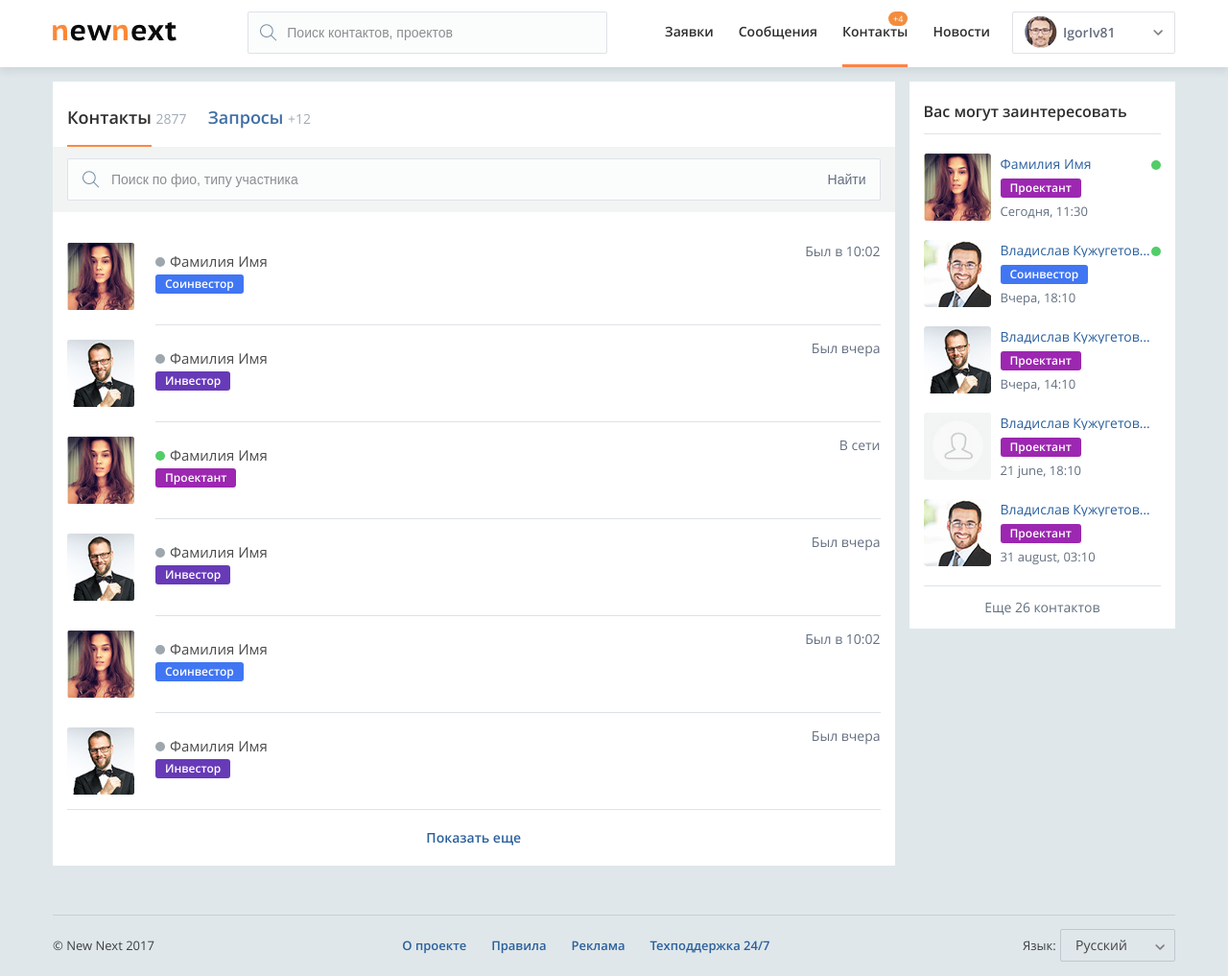
After one commit to DmitrySultanov/depo.newnext, a PHP site: page /7_contacts.php in a window 1280 px wide. The commit adds this page. Shown: the whole page at 96% size. Run offline with PHP 8.4, Linux system fonts and the light colour scheme; some libraries are stand-ins or nearby versions.

Commit message:
contacts

```diff
--- a/2_1_user_innovator.php
+++ b/2_1_user_innovator.php
@@ -163,7 +163,7 @@
 						</div>
 
 						<div class="side-block recommended">
-							<div class="tabs-wrapper ">
+							<div class="tabs-wrapper">
 								<div class="sb-title">
 									<button type="button" class="remove-btn"></button>
 									<ul class="tabs">
--- /dev/null
+++ b/7_contacts.php
@@ -0,0 +1,453 @@
+<!DOCTYPE html>
+<html lang="ru">
+<head>
+	<meta charset="UTF-8">
+	<title>Сеть контакты</title>
+	<? include('inc/head.php'); ?>
+</head>
+<body class="gray">
+	<div class="mess_screen"></div>
+	<div class="wrapper">
+		<header>
+			<div class="container clearfix">
+				<div class="logo"><a href="#"><img src="templates/img/logo.jpg" alt=""/></a></div>
+				<button class="menu-btn" type="button">
+					<span class="line"></span>
+					<span class="line"></span>
+					<span class="line"></span>
+				</button>
+				<div class="auth-user more-info">
+					<div class="visible-info">
+						<img src="templates/img/user_small1.jpg" height="34" width="34" alt=""/>
+						<span>IgorIv81</span>
+					</div>
+					<ul class="hidden-info">
+						<li><a class="user-info-link" href="#"><i class="panton c">u</i> Редактировать профиль</a></li>
+						<li><a class="user-info-link" href="#"><i class="panton c">i</i> Настройки</a></li>
+						<li><a class="user-info-link" href="#"><i class="panton c">Y</i> Выход</a></li>
+					</ul>
+				</div>
+				<ul class="nav">
+					<li><a href="#">Заявки</a></li>
+					<li><a href="#">Сообщения</a>
+					</li>
+					<li class="active"><a href="#">Контакты</a><div class="counter">+4</div></li>
+					<li><a href="#">Новости</a></li>
+				</ul>
+				<div class="search-panel">
+					<div class="form">
+						<form action="" target="post_form">
+							<div class="element">
+								<input type="text" name="search" placeholder="Поиск контактов, проектов" />
+								<button type="submit"></button>
+							</div>
+						</form>
+					</div>
+				</div>
+			</div>
+
+			<? include('inc/mobile_menu.php'); ?>
+		</header>
+		<div class="user-template">
+			<div class="container">
+				<div class="sides clearfix">
+					<div class="centerside tabs-wrapper contacts">
+						<div class="side-block">
+							<ul class="tabs">
+								<li class="active"><span>Контакты</span> <i>2877</i></li>
+								<li><span>Запросы</span> <i>+12</i></li>
+							</ul>
+						</div>
+						<div class="search-form-dialogs form">
+							<form action="" target="post_form">
+								<div class="element">
+									<input type="text" name="search" placeholder="Поиск по фио, типу участника" />
+									<button type="submit">Найти</button>
+								</div>
+							</form>
+						</div>
+						<div class="side-block">
+							<ul class="tab_content">
+								<li>
+									<div class="s-messages">
+										<ul class="mes-list">
+											<li>
+												<div class="hover"></div>
+												<a href="#"></a>
+												<img src="templates/img/user_pic2.jpg" alt=""/>
+												<div class="s-contact-info">
+													<div class="contact-name"><i class="offline"></i>Фамилия Имя</div>
+													<div class="contact-status coinvestor">Соинвестор</div>
+
+													<div class="right-mes-desc">
+														<span class="time">Был в 10:02</span>
+													</div>
+												</div>
+											</li>
+											<li>
+												<div class="hover"></div>
+												<a href="#"></a>
+												<img src="templates/img/user_pic1.jpg" alt=""/>
+												<div class="s-contact-info">
+													<div class="contact-name"><i class="offline"></i>Фамилия Имя</div>
+													<div class="contact-status investor">Инвестор</div>
+
+													<div class="right-mes-desc">
+														<span class="time">Был вчера</span>
+													</div>
+												</div>
+											</li>
+											<li>
+												<div class="hover"></div>
+												<a href="#"></a>
+												<img src="templates/img/user_pic2.jpg" alt=""/>
+												<div class="s-contact-info">
+													<div class="contact-name"><i class="online"></i>Фамилия Имя</div>
+													<div class="contact-status proektant">Проектант</div>
+
+													<div class="right-mes-desc">
+														<span class="time">В сети</span>
+													</div>
+												</div>
+											</li>
+											<li>
+												<div class="hover"></div>
+												<a href="#"></a>
+												<img src="templates/img/user_pic1.jpg" alt=""/>
+												<div class="s-contact-info">
+													<div class="contact-name"><i class="offline"></i>Фамилия Имя</div>
+													<div class="contact-status investor">Инвестор</div>
+
+													<div class="right-mes-desc">
+														<span class="time">Был вчера</span>
+													</div>
+												</div>
+											</li>
+											<li>
+												<div class="hover"></div>
+												<a href="#"></a>
+												<img src="templates/img/user_pic2.jpg" alt=""/>
+												<div class="s-contact-info">
+													<div class="contact-name"><i class="offline"></i>Фамилия Имя</div>
+													<div class="contact-status coinvestor">Соинвестор</div>
+
+													<div class="right-mes-desc">
+														<span class="time">Был в 10:02</span>
+													</div>
+												</div>
+											</li>
+											<li>
+												<div class="hover"></div>
+												<a href="#"></a>
+												<img src="templates/img/user_pic1.jpg" alt=""/>
+												<div class="s-contact-info">
+													<div class="contact-name"><i class="offline"></i>Фамилия Имя</div>
+													<div class="contact-status investor">Инвестор</div>
+
+													<div class="right-mes-desc">
+														<span class="time">Был вчера</span>
+													</div>
+												</div>
+											</li>
+										</ul>
+									</div>
+									<div class="_hidden pt0">
+										<div class="s-messages">
+										<ul class="mes-list">
+											<li>
+												<div class="hover"></div>
+												<a href="#"></a>
+												<img src="templates/img/user_pic2.jpg" alt=""/>
+												<div class="s-contact-info">
+													<div class="contact-name"><i class="offline"></i>Фамилия Имя</div>
+													<div class="contact-status coinvestor">Соинвестор</div>
+
+													<div class="right-mes-desc">
+														<span class="time">Был в 10:02</span>
+													</div>
+												</div>
+											</li>
+											<li>
+												<div class="hover"></div>
+												<a href="#"></a>
+												<img src="templates/img/user_pic1.jpg" alt=""/>
+												<div class="s-contact-info">
+													<div class="contact-name"><i class="offline"></i>Фамилия Имя</div>
+													<div class="contact-status investor">Инвестор</div>
+
+													<div class="right-mes-desc">
+														<span class="time">Был вчера</span>
+													</div>
+												</div>
+											</li>
+											<li>
+												<div class="hover"></div>
+												<a href="#"></a>
+												<img src="templates/img/user_pic2.jpg" alt=""/>
+												<div class="s-contact-info">
+													<div class="contact-name"><i class="online"></i>Фамилия Имя</div>
+													<div class="contact-status proektant">Проектант</div>
+
+													<div class="right-mes-desc">
+														<span class="time">В сети</span>
+													</div>
+												</div>
+											</li>
+										</ul>
+									</div>
+									</div>
+									<button type="button" class="see_more mt0">Показать еще</button>
+								</li>
+								<li>
+									<div class="s-messages">
+										<ul class="mes-list">
+											<li>
+												<div class="hover"></div>
+												<a href="#"></a>
+												<img src="templates/img/user_pic2.jpg" alt=""/>
+												<div class="s-contact-info">
+													<div class="contact-name"><i class="offline"></i>Фамилия Имя</div>
+													<div class="contact-status coinvestor">Соинвестор</div>
+
+													<div class="right-mes-desc">
+														<span class="time">Был в 10:02</span>
+													</div>
+												</div>
+											</li>
+											<li>
+												<div class="hover"></div>
+												<a href="#"></a>
+												<img src="templates/img/user_pic1.jpg" alt=""/>
+												<div class="s-contact-info">
+													<div class="contact-name"><i class="offline"></i>Фамилия Имя</div>
+													<div class="contact-status investor">Инвестор</div>
+
+													<div class="right-mes-desc">
+														<span class="time">Был вчера</span>
+													</div>
+												</div>
+											</li>
+											<li>
+												<div class="hover"></div>
+												<a href="#"></a>
+												<img src="templates/img/user_pic2.jpg" alt=""/>
+												<div class="s-contact-info">
+													<div class="contact-name"><i class="online"></i>Фамилия Имя</div>
+													<div class="contact-status proektant">Проектант</div>
+
+													<div class="right-mes-desc">
+														<span class="time">В сети</span>
+													</div>
+												</div>
+											</li>
+											<li>
+												<div class="hover"></div>
+												<a href="#"></a>
+												<img src="templates/img/user_pic1.jpg" alt=""/>
+												<div class="s-contact-info">
+													<div class="contact-name"><i class="offline"></i>Фамилия Имя</div>
+													<div class="contact-status investor">Инвестор</div>
+
+													<div class="right-mes-desc">
+														<span class="time">Был вчера</span>
+													</div>
+												</div>
+											</li>
+											<li>
+												<div class="hover"></div>
+												<a href="#"></a>
+												<img src="templates/img/user_pic2.jpg" alt=""/>
+												<div class="s-contact-info">
+													<div class="contact-name"><i class="offline"></i>Фамилия Имя</div>
+													<div class="contact-status coinvestor">Соинвестор</div>
+
+													<div class="right-mes-desc">
+														<span class="time">Был в 10:02</span>
+													</div>
+												</div>
+											</li>
+											<li>
+												<div class="hover"></div>
+												<a href="#"></a>
+												<img src="templates/img/user_pic1.jpg" alt=""/>
+												<div class="s-contact-info">
+													<div class="contact-name"><i class="offline"></i>Фамилия Имя</div>
+													<div class="contact-status investor">Инвестор</div>
+
+													<div class="right-mes-desc">
+														<span class="time">Был вчера</span>
+													</div>
+												</div>
+											</li>
+											<li>
+												<div class="hover"></div>
+												<a href="#"></a>
+												<img src="templates/img/user_pic3.jpg" alt=""/>
+												<div class="s-contact-info">
+													<div class="contact-name"><i class="online"></i>Фамилия Имя</div>
+													<div class="contact-status coinvestor">Соинвестор</div>
+
+													<div class="right-mes-desc">
+														<span class="time">В сети</span>
+													</div>
+												</div>
+											</li>
+											<li>
+												<div class="hover"></div>
+												<a href="#"></a>
+												<img src="templates/img/user_pic1.jpg" alt=""/>
+												<div class="s-contact-info">
+													<div class="contact-name"><i class="online"></i>Фамилия Имя</div>
+													<div class="contact-status investor">Инвестор</div>
+
+													<div class="right-mes-desc">
+														<span class="time">В сети</span>
+													</div>
+												</div>
+											</li>
+										</ul>
+									</div>
+									<div class="_hidden pt0">
+										<div class="s-messages">
+										<ul class="mes-list">
+											<li>
+												<div class="hover"></div>
+												<a href="#"></a>
+												<img src="templates/img/user_pic2.jpg" alt=""/>
+												<div class="s-contact-info">
+													<div class="contact-name"><i class="offline"></i>Фамилия Имя</div>
+													<div class="contact-status coinvestor">Соинвестор</div>
+
+													<div class="right-mes-desc">
+														<span class="time">Был в 10:02</span>
+													</div>
+												</div>
+											</li>
+											<li>
+												<div class="hover"></div>
+												<a href="#"></a>
+												<img src="templates/img/user_pic1.jpg" alt=""/>
+												<div class="s-contact-info">
+													<div class="contact-name"><i class="offline"></i>Фамилия Имя</div>
+													<div class="contact-status investor">Инвестор</div>
+
+													<div class="right-mes-desc">
+														<span class="time">Был вчера</span>
+													</div>
+												</div>
+											</li>
+										</ul>
+									</div>
+									</div>
+									<button type="button" class="see_more mt0">Показать еще</button>
+								</li>
+							</ul>
+						</div>
+					</div>
+
+					<div class="rightside">
+						<div class="side-block">
+							<div class="sb-title">
+								<em>Вас могут заинтересовать</em>
+							</div>
+							<div class="t-contacts featured">
+								<div class="t-contact online">
+									<a href="#"></a>
+									<div class="flex">
+										<img src="templates/img/user_pic2.jpg" alt=""/>
+										<div class="t-contact-info">
+											<span class="close"><a href="#"><img src="templates/img/close2.png" alt=""></a></span>
+											<div class="contact-name">Фамилия Имя</div>
+											<div class="contact-status proektant">Проектант</div>
+											<div class="time">Сегодня, 11:30</div>
+										</div>
+									</div>
+								</div>
+								<div class="t-contact online">
+									<a href="#"></a>
+									<div class="flex">
+										<img src="templates/img/user_pic3.jpg" alt=""/>
+										<div class="t-contact-info">
+											<span class="close"><a href="#"><img src="templates/img/close2.png" alt=""></a></span>
+											<div class="contact-name">Владислав Кужугетовичer</div>
+											<div class="contact-status coinvestor">Соинвестор</div>
+											<div class="time">Вчера, 18:10</div>
+										</div>
+									</div>
+								</div>
+								<div class="t-contact">
+									<a href="#"></a>
+									<div class="flex">
+										<img src="templates/img/user_pic1.jpg" alt=""/>
+										<div class="t-contact-info">
+											<span class="close"><a href="#"><img src="templates/img/close2.png" alt=""></a></span>
+											<div class="contact-name">Владислав Кужугетовичer</div>
+											<div class="contact-status proektant">Проектант</div>
+											<div class="time">Вчера, 14:10</div>
+										</div>
+									</div>
+								</div>
+								<div class="t-contact">
+									<a href="#"></a>
+									<div class="flex">
+										<img src="templates/img/user_default.jpg" alt=""/>
+										<div class="t-contact-info">
+											<span class="close"><a href="#"><img src="templates/img/close2.png" alt=""></a></span>
+											<div class="contact-name">Владислав Кужугетовичer</div>
+											<div class="contact-status proektant">Проектант</div>
+											<div class="time">21 june, 18:10</div>
+										</div>
+									</div>
+								</div>
+								<div class="t-contact">
+									<a href="#"></a>
+									<div class="flex">
+										<img src="templates/img/user_pic3.jpg" alt=""/>
+										<div class="t-contact-info">
+											<span class="close"><a href="#"><img src="templates/img/close2.png" alt=""></a></span>
+											<div class="contact-name">Владислав Кужугетовичer</div>
+											<div class="contact-status proektant">Проектант</div>
+											<div class="time">31 august, 03:10</div>
+										</div>
+									</div>
+								</div>
+								<div class="view-all">
+									<a href="#">Еще 26 контактов</a>
+								</div>
+							</div>
+						</div>
+					</div>
+				</div>
+			</div>
+		</div>
+	</div>
+
+	<footer>
+		<div class="container">
+			<div class="foo-bt">
+				<div class="copyright">© New Next 2017</div>
+				<div class="middle-nav-wrap">
+					<ul class="middle-nav flex clearfix">
+						<li><a href="#">О проекте</a></li>
+						<li><a href="#">Правила</a></li>
+						<li><a href="#">Реклама</a></li>
+						<li><a href="#">Техподдержка 24/7</a></li>
+					</ul>
+				</div>
+				<div class="lang">
+					<span>Язык:</span>
+					<div class="lang-select">
+						<select name="lang-select" class="select-single">
+							<option>Русский</option>
+							<option>Английский</option>
+						</select>
+					</div>
+				</div>
+			</div>
+		</div>
+	</footer>
+
+	<? include('inc/modal.php'); ?>
+	<? include('inc/scripts.php'); ?>
+</body>
+</html>
--- a/templates/css/style.scss
+++ b/templates/css/style.scss
@@ -254,7 +254,16 @@ header{
 	@include box-shadow(0px 4px 8px rgba(38, 51, 70, 0.1));
 
 	>.container{
-		padding: 13px 0 25px;
+		padding: 12px 10px 12px;
+
+		&:after {
+		   content: ".";
+		   visibility: hidden;
+		   display: block;
+		   height: 0;
+		   clear: both;
+		   font-size: 0;
+		}
 	}
 
 	.menu-btn{
@@ -521,7 +530,7 @@ header{
 				height: 3px;
 				background-color: #fc8347;
 				position: absolute;
-				bottom: -29px;
+				bottom: -30px;
 				left: 0;
 				right: 0;
 				display: none;
@@ -2496,6 +2514,86 @@ h1{
 				}
 			}
 		}
+
+		&.contacts{
+			.tabs{
+				padding: 13px 0 7px;
+
+				li{
+					font-size: 18px;
+					margin-right: 18px;
+					color: #3f6fa5;
+					padding: 0!important;
+
+					i{
+						font-style: normal;
+						font-size: 14px;
+						color: #a1abb7;
+						font-family: 'OpenSans';
+					}
+
+					&:after{
+						display: none;
+					}
+
+					span{
+						display: inline-block;
+						position: relative;
+
+						&:after{
+							content: '';
+							width: 100%;
+							height: 2px;
+							background: #ff8841;
+							position: absolute;
+							bottom: -22px;
+							left: 0;
+							right: 0;
+							@include transition(.2s);
+							opacity: 0;
+						}
+					}
+
+
+					&.active{
+						color: #302e2e;
+
+						span{
+
+							&:after{
+								@include transition(.2s);
+								opacity: 1;
+							}
+						}
+					}
+				}
+			}
+
+			.s-messages{
+				padding-bottom: 9px;
+
+				.mes-list li .s-contact-info{
+					padding-top: 12px;
+				}
+			}
+
+			._hidden{
+				.s-messages{
+					.mes-list li:first-child{
+
+						&:before{
+							content: '';
+							width: calc(100% - 92px);
+							background: #dee2e8;
+							height: 1px;
+							position: absolute;
+							top: 0;
+							right: 0;
+						}
+					}
+				}
+			}
+		}
 	}
 
 	.news-contacts{
@@ -2998,6 +3096,14 @@ i.online{
 	border-radius: 50%;
 	margin-right: 5px;
 }
+i.offline{
+	display: inline-block;
+	width: 10px;
+	height: 10px;
+	background: #9ea7ae;
+	border-radius: 50%;
+	margin-right: 5px;
+}
 
 .s-messages{
 	padding-bottom: 20px;
--- a/templates/js/scripts.js
+++ b/templates/js/scripts.js
@@ -98,9 +98,9 @@ $(document).ready(function(){
     var $link = $('.see_more');
 
     $link.on('click', function(){
-      $link.toggleClass('active');
+      $(this).toggleClass('active');
 
-      if($link.hasClass('active')){
+      if($(this).hasClass('active')){
         $(this).text('Свернуть');
         $(this).siblings('._hidden').slideDown();
       } else{
```
Also changed, not shown: other parts of templates/css/style.scss (+24 -6 lines), 1_toppage.php (+4 -4 lines), templates/css/style.css, 1 other file.
